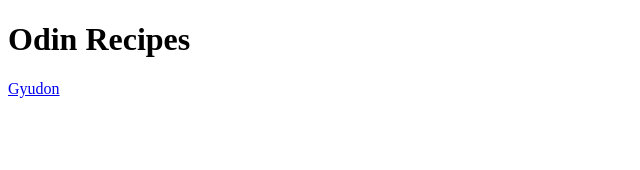
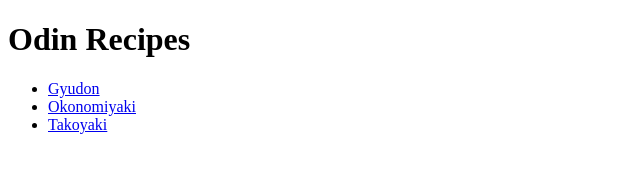
Before and after one commit to ludieee/odin-recipes, a plain HTML site: page index.html in a window 1280 px wide. Shown: the whole page, without its empty margins (0-640 px from the left). Drawn offline with Linux system fonts and the light colour scheme.

Commit message:
Create unordered list of recipes on index.html

```diff
--- a/index.html
+++ b/index.html
@@ -11,6 +11,10 @@
     <body>
         <h1>Odin Recipes</h1>
 
-        <a href="recipes/gyudon.html">Gyudon</a>
+        <ul>
+            <li><a href="recipes/gyudon.html">Gyudon</a></li>
+            <li><a href="recipes/okonomiyaki.html">Okonomiyaki</a></li>
+            <li><a href="recipes/takoyaki.html">Takoyaki</a></li>
+        </ul>
     </body>
 </html>
```
